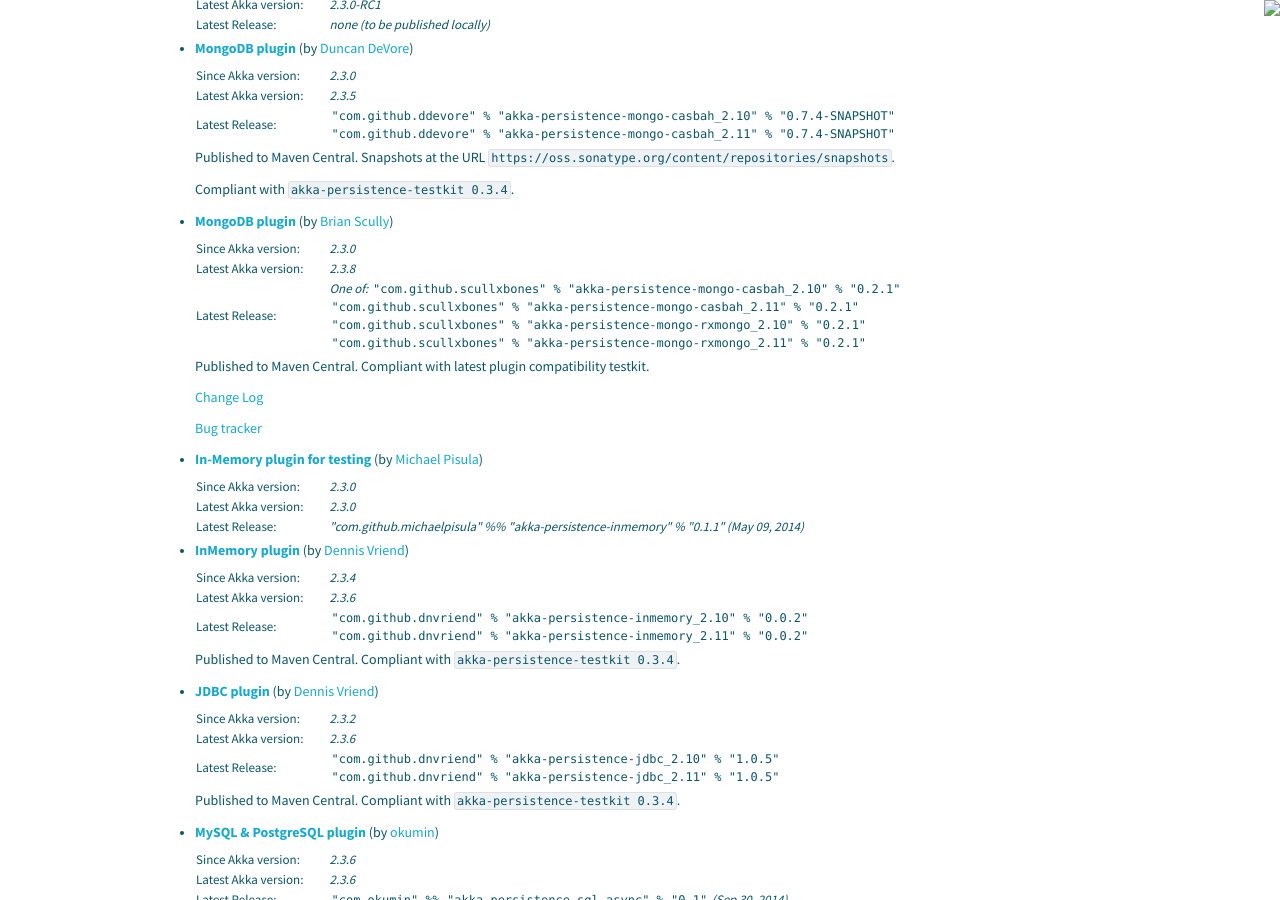
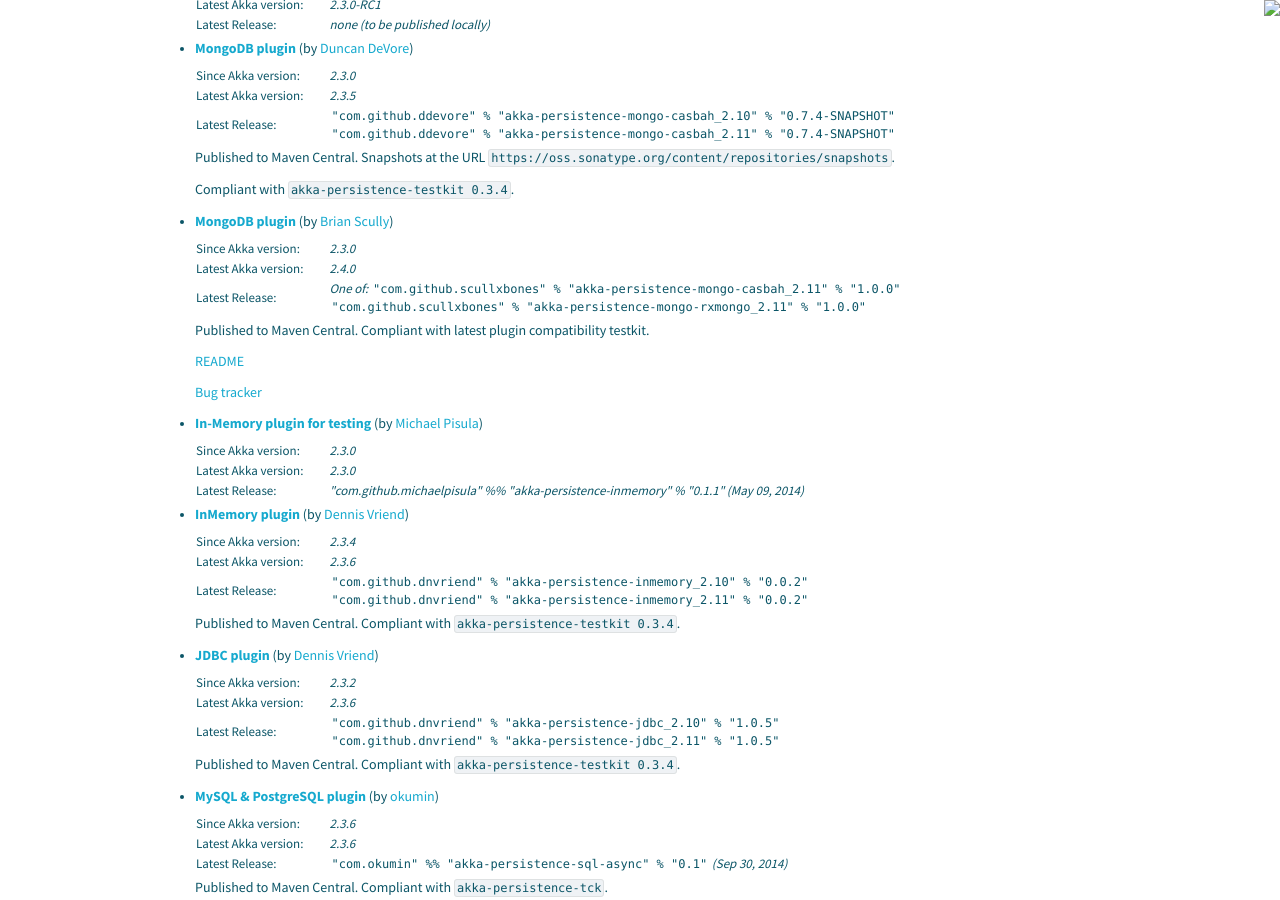
Before and after one commit to raboof/akka.github.com, a Jekyll site: the page built from community/index.md, in a window 1280 px wide and 900 px high, scrolled down 4267 px. Built offline with Jekyll 4.4.1, drawn with Linux system fonts in a browser that asks for light colours; some of the changed text lies outside the part shown.

Commit message:
Update for plugin release 1.0.0

```diff
--- a/community/index.md
+++ b/community/index.md
@@ -359,18 +359,16 @@
 
   <table class="stats">
   <tr><td>Since Akka version:</td><td>2.3.0</td></tr>
-  <tr><td>Latest Akka version:</td><td>2.3.8</td></tr>
+  <tr><td>Latest Akka version:</td><td>2.4.0</td></tr>
   <tr><td>Latest Release:</td>
   <td>One of:
-  <code>"com.github.scullxbones" % "akka-persistence-mongo-casbah_2.10" % "0.2.1"</code><br/>
-  <code>"com.github.scullxbones" % "akka-persistence-mongo-casbah_2.11" % "0.2.1"</code><br/>
-  <code>"com.github.scullxbones" % "akka-persistence-mongo-rxmongo_2.10" % "0.2.1"</code><br/>
-  <code>"com.github.scullxbones" % "akka-persistence-mongo-rxmongo_2.11" % "0.2.1"</code>
+  <code>"com.github.scullxbones" % "akka-persistence-mongo-casbah_2.11" % "1.0.0"</code><br/>
+  <code>"com.github.scullxbones" % "akka-persistence-mongo-rxmongo_2.11" % "1.0.0"</code>
   </td></tr></table>
 
   Published to Maven Central.  Compliant with latest plugin compatibility testkit.
 
-  [Change Log](https://github.com/scullxbones/akka-persistence-mongo/blob/master/README.md)
+  [README](https://github.com/scullxbones/akka-persistence-mongo/blob/master/README.md)
 
   [Bug tracker](https://github.com/scullxbones/akka-persistence-mongo/issues)
 
@@ -482,18 +480,16 @@
 
   <table class="stats">
   <tr><td>Since Akka version:</td><td>2.3.0</td></tr>
-  <tr><td>Latest Akka version:</td><td>2.3.8</td></tr>
+  <tr><td>Latest Akka version:</td><td>2.4.0</td></tr>
   <tr><td>Latest Release:</td>
   <td>One of:
-  <code>"com.github.scullxbones" % "akka-persistence-mongo-casbah_2.10" % "0.2.1"</code><br/>
-  <code>"com.github.scullxbones" % "akka-persistence-mongo-casbah_2.11" % "0.2.1"</code><br/>
-  <code>"com.github.scullxbones" % "akka-persistence-mongo-rxmongo_2.10" % "0.2.1"</code><br/>
-  <code>"com.github.scullxbones" % "akka-persistence-mongo-rxmongo_2.11" % "0.2.1"</code>
+  <code>"com.github.scullxbones" % "akka-persistence-mongo-casbah_2.11" % "1.0.0"</code><br/>
+  <code>"com.github.scullxbones" % "akka-persistence-mongo-rxmongo_2.11" % "1.0.0"</code>
   </td></tr></table>
 
   Published to Maven Central.  Compliant with latest plugin compatibility testkit.
 
-  [Change Log](https://github.com/scullxbones/akka-persistence-mongo/blob/master/README.md)
+  [README](https://github.com/scullxbones/akka-persistence-mongo/blob/master/README.md)
 
   [Bug tracker](https://github.com/scullxbones/akka-persistence-mongo/issues)
 
```
